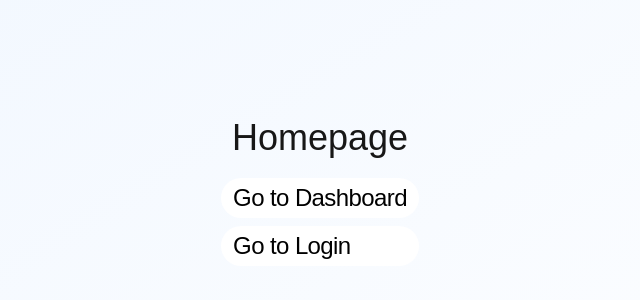
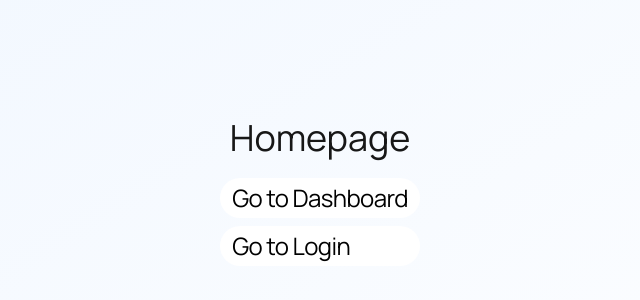
Before and after one commit to leuzaoo/erp-system, a Next.js app: page / in a window 1280 px wide. Shown: the part 208-508 px from the top of the page, without its empty margins (320-960 px from the left). Built offline with nearby package versions, Linux system fonts and the light colour scheme.

Commit message:
feat: updated font style of app

```diff
--- a/app/layout.tsx
+++ b/app/layout.tsx
@@ -1,16 +1,11 @@
-// import SupabaseListener from "./components/supabase-listener";
+import "./globals.css";
+import { Manrope } from "next/font/google";
 import type { Metadata } from "next";
-import { Geist, Geist_Mono } from "next/font/google";
-import "./globals.css";
 
-const geistSans = Geist({
-  variable: "--font-geist-sans",
+const manrope = Manrope({
+  variable: "--font-manrope",
   subsets: ["latin"],
-});
-
-const geistMono = Geist_Mono({
-  variable: "--font-geist-mono",
-  subsets: ["latin"],
+  weight: ["200", "300", "400", "500", "600", "700"],
 });
 
 export const metadata: Metadata = {
@@ -25,9 +20,7 @@ export default function RootLayout({
 }>) {
   return (
     <html lang="en">
-      <body
-        className={`${geistSans.variable} ${geistMono.variable} antialiased`}
-      >
+      <body className={`${manrope.className} antialiased`}>
         {/* <SupabaseListener /> */}
         {children}
       </body>
```
